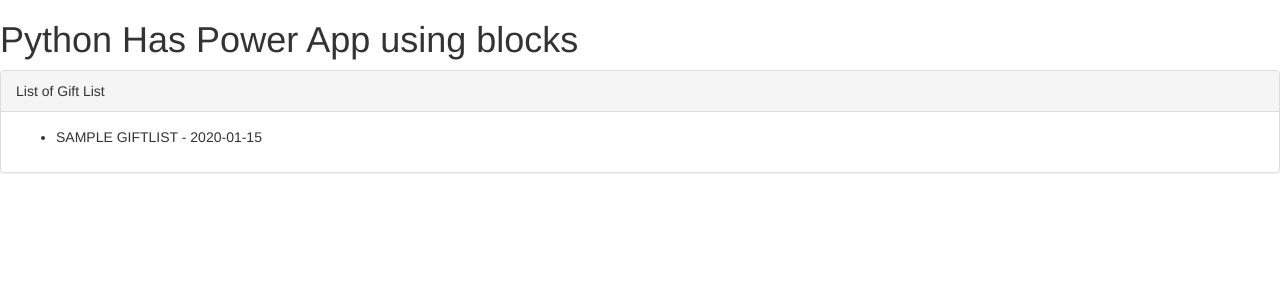
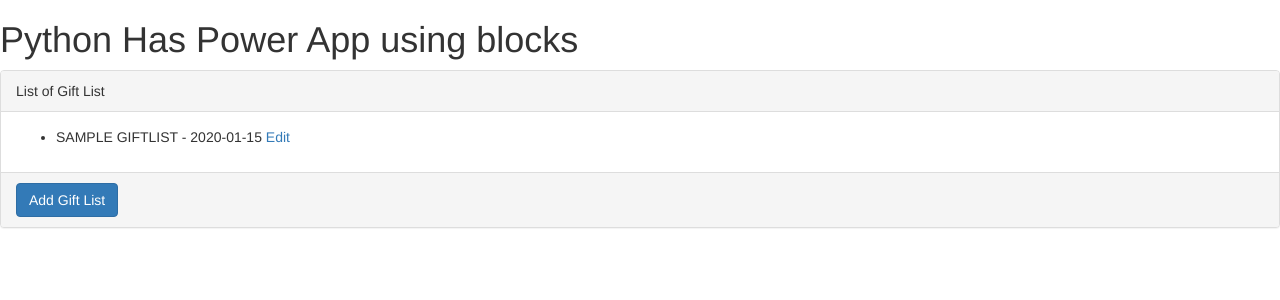
Before and after one commit to warcholprzemo/php-advanced, a Django app: page /gift_list_by_func_view/ in a window 1280 px wide. Shown: the top 300 px of the page. Run offline with Django 3.2, Linux system fonts and the light colour scheme; tables that the repository leaves empty hold one stand-in row (values such as "Sample post"); some libraries are stand-ins or nearby versions.

Commit message:
Add links to Create and Edit on list-page

```diff
--- a/example/templates/example/list.html
+++ b/example/templates/example/list.html
@@ -2,13 +2,21 @@
 
 {% block content %}
 <div class="panel panel-default">
-    <div class="panel-heading">List of Gift List</div>
+    <div class="panel-heading">
+        List of Gift List
+    </div>
     <div class="panel-body">
         <ul>
             {% for gfl in gfl_entries %}
-                 <li>{{ gfl.name|upper }} - {{ gfl.modified|date:'Y-m-d'}}</li>
+                 <li>
+                     {{ gfl.name|upper }} - {{ gfl.modified|date:'Y-m-d'}}
+                     <a href="{% url 'edit_gfl' gfl.id %}">Edit</a>
+                 </li>
             {% endfor %}
         </ul>
     </div>
+    <div class="panel-footer">
+        <a class="btn btn-primary" href="{% url 'add_gfl' %}">Add Gift List</a>
+    </div>
 </div>
 {% endblock %}
```
